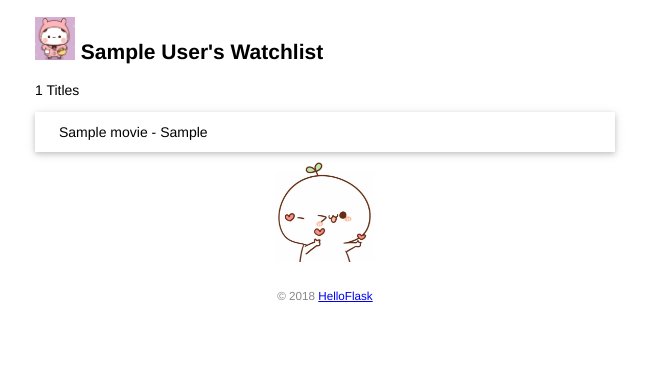
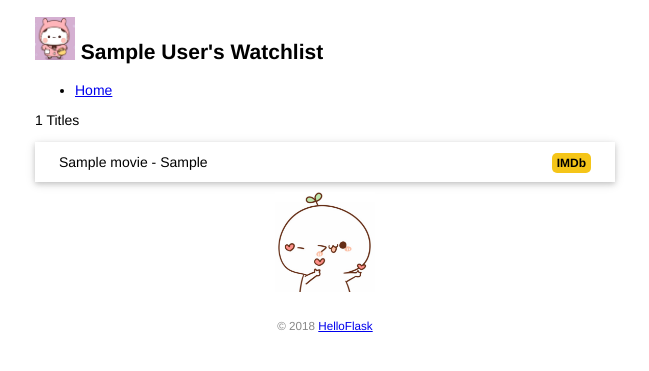
Before and after one commit to suxinfighting/watchlist, a Flask app: page / in a window 1280 px wide. Shown: the top 371 px of the page, without its empty margins (315-964 px from the left). Run offline with Flask 2, Linux system fonts and the light colour scheme; tables that the repository leaves empty hold one stand-in row (values such as "Sample post").

Commit message:
添加基础模板和错误页面

```diff
--- a/app.py
+++ b/app.py
@@ -42,13 +42,6 @@ class Movie(db.Model): # 表名将会是 movie
     year = db.Column(db.String(4)) # 电影年份
 
 
-
-@app.route('/')
-def index():
-    user = User.query.first()
-    movies = Movie.query.all()
-    return render_template('index.html',user=user,movies=movies)
-
 @app.cli.command()
 def forge():
     '''生成虚拟数据'''
@@ -74,3 +67,32 @@ def forge():
         db.session.add(movie)
     db.session.commit()
     click.echo('Done') # 输出提示信息
+
+'''
+使用 app.errorhandler() 装饰器注册一个错误处理函数，它的作用和视图
+函数类似，当 404 错误发生时，这个函数会被触发，返回值会作为响应主体返回给
+客户端
+'''
+@app.errorhandler(404)# 传入要处理的错误代码
+def page_not_found(e):#接受异常对象作为参数
+    user = User.query.first()
+    #return render_template('404.html', user=user),404 #返回模板和状态码
+    # #上下文函数返回了user,故可以删除user变量的定义,如下所示
+    return render_template('404.html'),404
+
+'''
+对于多个模板内都需要使用的变量，可以使用 app.context_processor 装饰器注册一个模板上下文处理函数
+这个函数返回的变量（以字典键值对的形式）将会统一注入到每一个模板的上下文环境中，因此可以直接在模板中使用。
+'''
+@app.context_processor
+def inject_user():#函数名字可以任意修改
+    user = User.query.first()
+    return dict(user=user) #需要返回字典，等同于 return {'user':user}
+
+@app.route('/')
+def index():
+    user = User.query.first()
+    movies = Movie.query.all()
+    #return render_template('index.html',user=user,movies=movies)
+    # 上下文函数返回了user,故可以删除user变量的定义,如下所示
+    return render_template('index.html',movies = movies)
--- a/static/style.css
+++ b/static/style.css
@@ -46,3 +46,17 @@ footer {
     margin: 0 auto;
     height: 100px;
 }
+
+.float-right {
+    float: right;
+}
+
+.imdb {
+    font-size: 12px;
+    font-weight: bold;
+    color: black;
+    text-decoration: none;
+    background: #F5C518;
+    border-radius: 5px;
+    padding: 3px 5px;
+}
--- /dev/null
+++ b/templates/base.html
@@ -0,0 +1,28 @@
+<!DOCTYPE html>
+<html lang="en">
+<head>
+    {% block head %}
+    <meta charset="utf-8">
+    <!--添加了一个新的 <meta> 元素，这个元素会设置页面的视口，让页 面根据设备的宽度来自动缩放页面，让移动设备拥有更好的浏览体验-->
+    <meta name="viewport" content="width=device-width, initial-scale=1.0">
+    <title>{{ user.name }}'s Watchlist</title>
+    <link rel="icon" href="{{ url_for('static', filename='favicon.png') }}">
+    <link rel="stylesheet" href="{{ url_for('static', filename='style.css') }}" type="text/css">
+    {% endblock %}
+</head>
+<body>
+    <h2>
+        <img alt="Avatar" class="avatar" src="{{ url_for('static', filename='images/avatar.png') }}">
+    {{ user.name }}'s Watchlist
+    </h2>
+    <nav>
+        <ul>
+            <li><a href="{{ url_for('index') }}">Home</a></li>
+        </ul>
+    </nav>
+    {% block content %}{% endblock %}
+    <footer>
+        <small>&copy; 2018 <a href="http://helloflask.com/tutorial">HelloFlask</a></small>
+    </footer>
+</body>
+</html>
--- a/templates/index.html
+++ b/templates/index.html
@@ -1,27 +1,16 @@
-<!DOCTYPE html>
-<html lang="en">
-<head>
-    <meta charset="utf-8">
-    <title>{{ user.name }}'s Watchlist</title>
-    <link rel="icon" href="{{ url_for('static', filename='favicon.png') }}">
-    <link rel="stylesheet" href="{{ url_for('static', filename='style.css') }}" type="text/css">
-</head>
-<body>
-    <h2>
-        <img alt="Avatar" class="avatar" src="{{ url_for('static', filename='images/avatar.png') }}">
-        {{ user.name }}'s Watchlist
-    </h2>
-    {# 使用 length 过滤器获取 movies 变量的长度 #}
-    <p>{{ movies|length }} Titles</p>
-    <ul class="movie-list">
-        {% for movie in movies %}  {# 迭代 movies 变量 #}
-        <li>{{ movie.title }} - {{ movie.year }}</li>  {# 等同于 movie['title'] #}
-        {% endfor %}  {# 使用 endfor 标签结束 for 语句 #}
-    </ul>
-    <img alt="Walking Totoro" class="totoro" src="{{ url_for('static', filename='images/totoro.png') }}">
-    <footer>
-        <small>&copy; 2018 <a href="http://helloflask.com/tutorial">HelloFlask</a></small>
-    </footer>
+{% extends 'base.html' %}
 
-</body>
-</html>
+{%block content%}
+<p>{{movies|length}} Titles</p>
+<ul class="movie-list">
+    {% for movie in movies%}
+    <li>{{movie.title}} - {{movie.year}}
+        <span class="float-right">
+            <a class="imdb" href="https://www.imdb.com/find?q={{ movie.title }}" target="_blank" title="Find this movie on IMDb">IMDb</a>
+        </span>
+    </li>
+    {% endfor%}
+</ul>
+<img alt="Walking Totoro" class="totoro" src="{{ url_for('static', filename='images/totoro.png') }}" title="to~to~ro~">
+
+{% endblock%}
```
Also changed, not shown: templates/404.html (added, +40 -0 lines).
